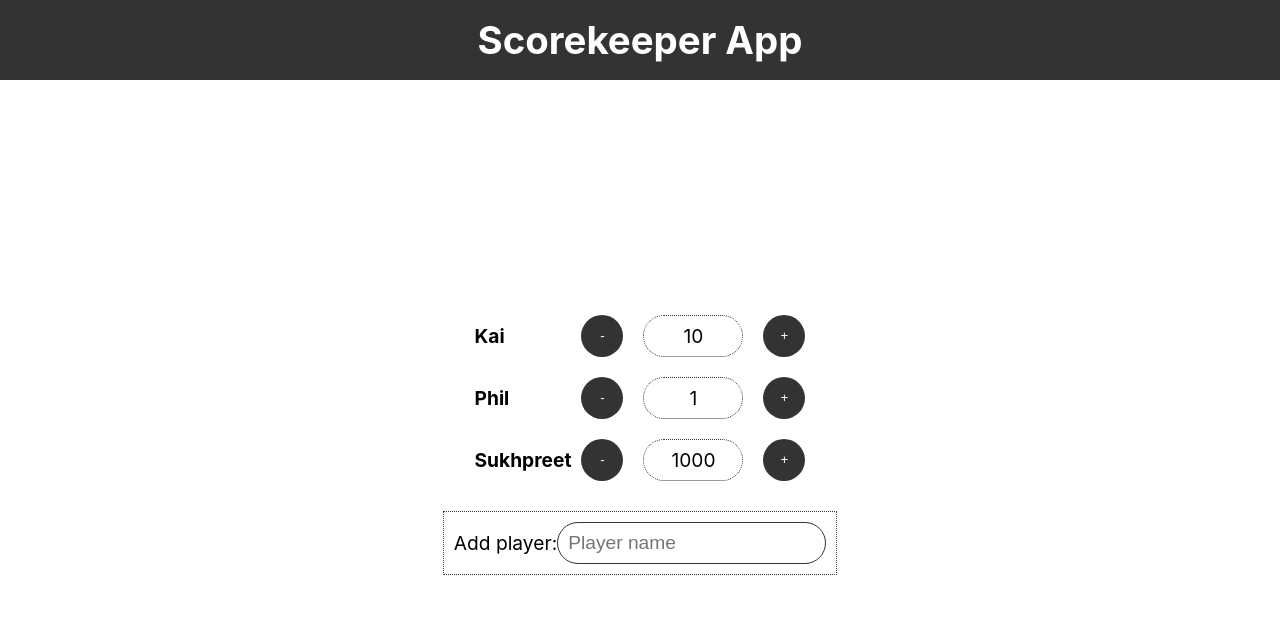
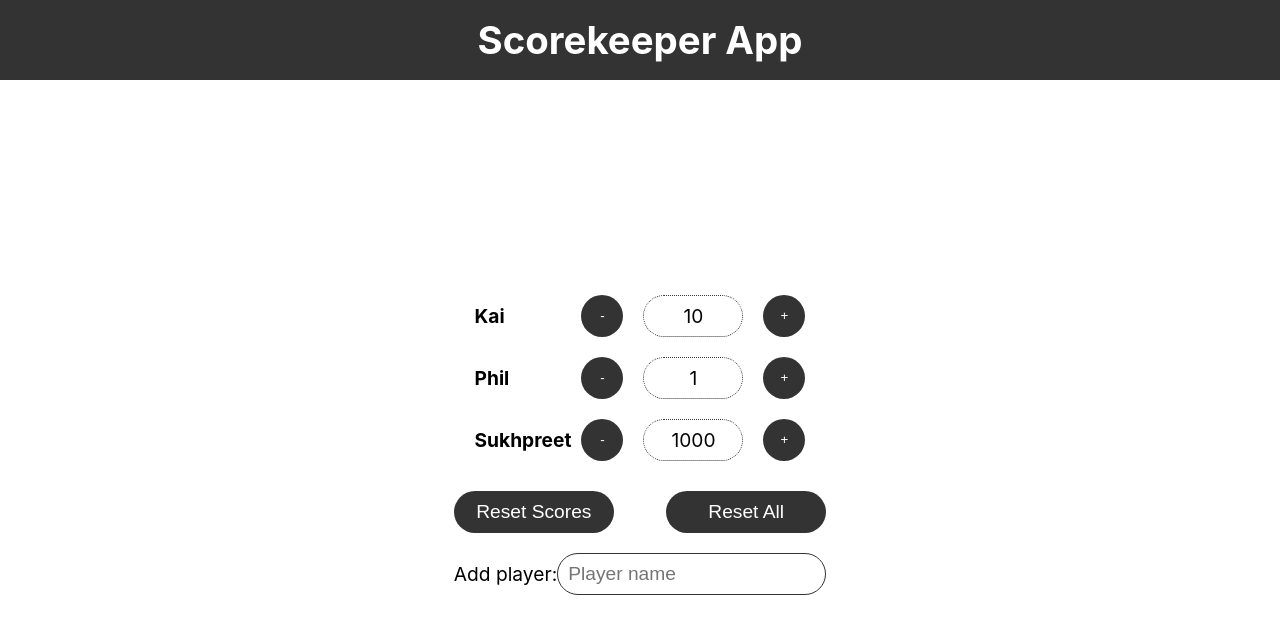
Before and after one commit to philmetscher/scorekeeper-app, a React (Create React App) app: page / in a window 1280 px wide. Shown: the top 634 px of the page. Built offline with nearby package versions, Linux system fonts and the light colour scheme.

Commit message:
add button & styling

```diff
--- a/src/App.js
+++ b/src/App.js
@@ -1,5 +1,6 @@
 import styled from "styled-components";
 import Player from "./components/player/Player";
+import Button from "./components/Button";
 import PlayerForm from "./components/playerform/PlayerForm";
 
 function App() {
@@ -14,6 +15,10 @@ function App() {
           <Player name={"Phil"} score={1} setScore={() => {}} />
           <Player name={"Sukhpreet"} score={1000} setScore={() => {}} />
         </PlayerList>
+        <ButtonGroup>
+          <Button>Reset Scores</Button>
+          <Button>Reset All</Button>
+        </ButtonGroup>
         <PlayerForm />
       </AppMain>
     </AppContainer>
@@ -43,7 +48,11 @@ const AppMain = styled.main`
   max-width: 500px;
   margin: 0 auto;
 `;
-
+const ButtonGroup = styled.div`
+  display: flex;
+  justify-content: space-between;
+  width: 100%;
+`;
 const PlayerList = styled.ul`
   list-style-type: none;
 `;
--- a/src/components/Button.js
+++ b/src/components/Button.js
@@ -1,3 +1,14 @@
 import styled from "styled-components";
 
-const Button = styled.button``;
+const Button = styled.button`
+  border: none;
+  background: #333;
+  color: #fff;
+  padding: 10px 20px;
+  border-radius: 21px;
+  font-size: 1.2rem;
+  min-width: 160px;
+  text-align: center;
+`;
+
+export default Button;
--- a/src/components/playerform/PlayerForm.js
+++ b/src/components/playerform/PlayerForm.js
@@ -13,9 +13,7 @@ const Form = styled.form`
   display: flex;
   justify-content: space-between;
   align-items: center;
-  border: 1px dotted #333;
   width: 100%;
-  padding: 10px;
 
   input {
     padding: 9px 10px;
```
